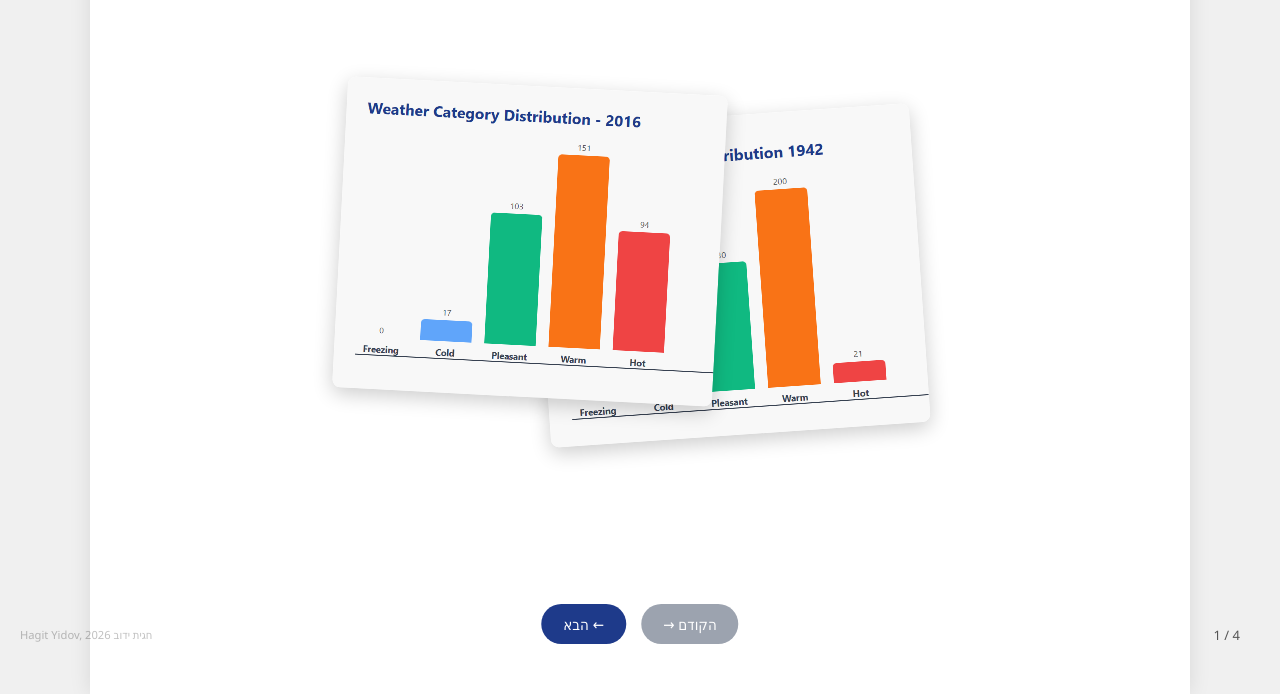
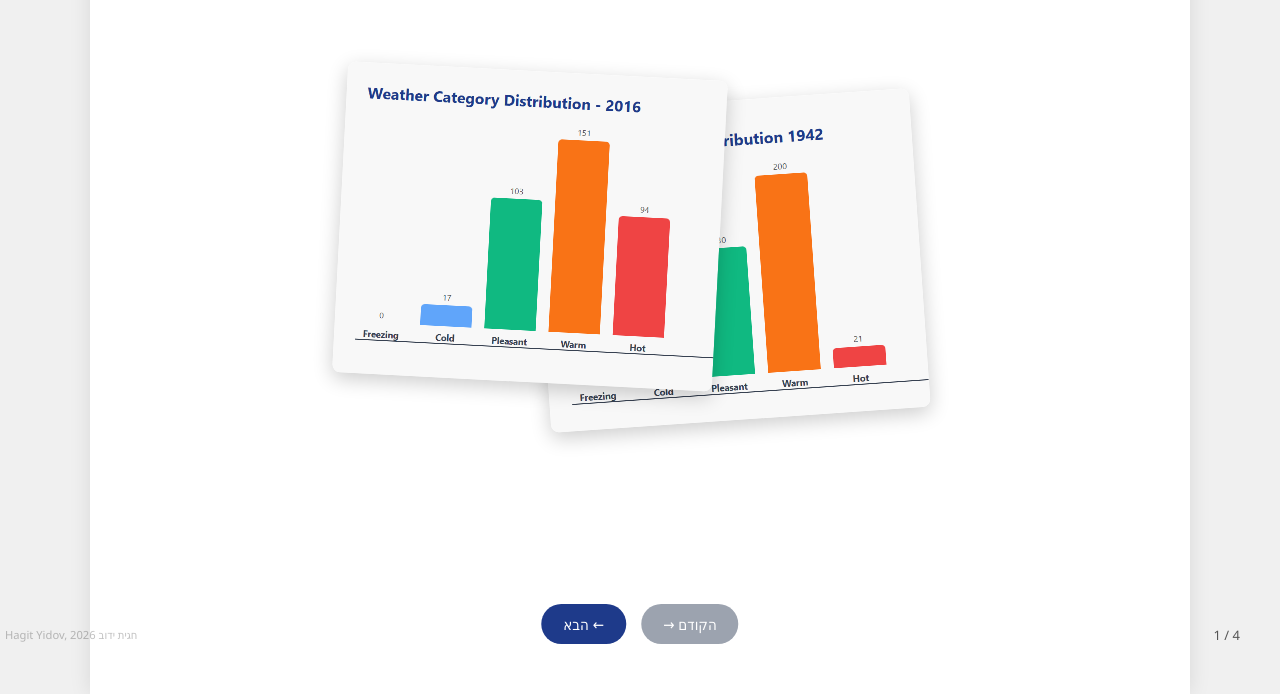
Before and after one commit to hagit22/counter-arrays-challenge, a plain HTML site: page index.html in a window 1280 px wide. Shown: the part 136-830 px from the top of the page. Drawn offline with Linux system fonts and the light colour scheme.

Commit message:
Modify copyright position and slide margin
Adjusted positioning of copyright and slide elements.

```diff
--- a/index.html
+++ b/index.html
@@ -203,7 +203,7 @@
         .copyright {
             position: fixed;
             bottom: 22px;
-            left: 20px;
+            left: 5px;
             font-size: 0.7rem;
             color: rgba(0,0,0,0.25);
             z-index: 1000;
@@ -234,7 +234,7 @@
     <!-- SLIDE 1: חלק א - For Uploading -->
     <div class="slide active">
         <h1>אתגרים בנושא - מערך מונים</h1>
-            <div style="position:relative; width:650px; height:400px; margin: 95px auto 0 180px;">
+            <div style="position:relative; width:650px; height:400px; margin: 80px auto 0 180px;">
                 <img src="categories_1942.png" style="position:absolute; top:30px; left:200px; width:380px; border-radius:8px; box-shadow:0 6px 20px rgba(0,0,0,0.2); transform:rotate(-4deg);">
                 <img src="categories_2016.png" style="position:absolute; top:0; left:0; width:380px; border-radius:8px; box-shadow:0 6px 20px rgba(0,0,0,0.2); transform:rotate(3deg);">
             </div>
```
